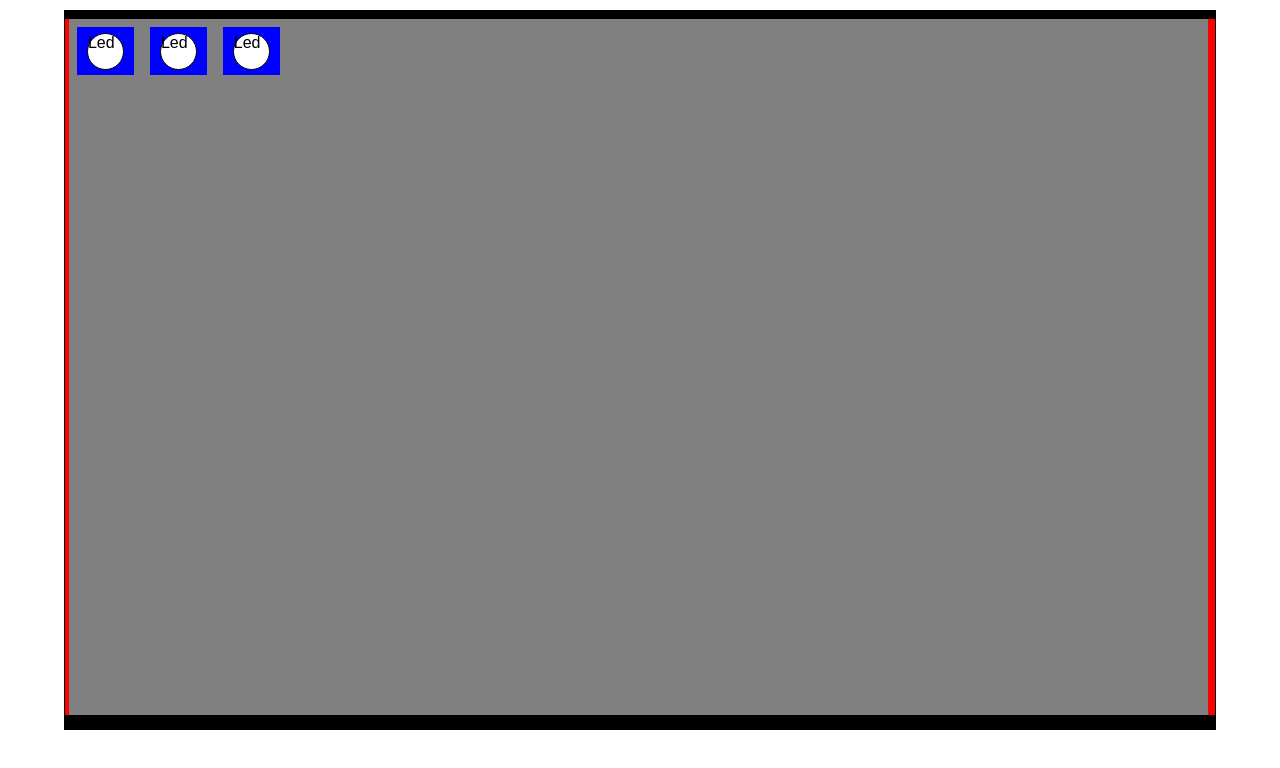
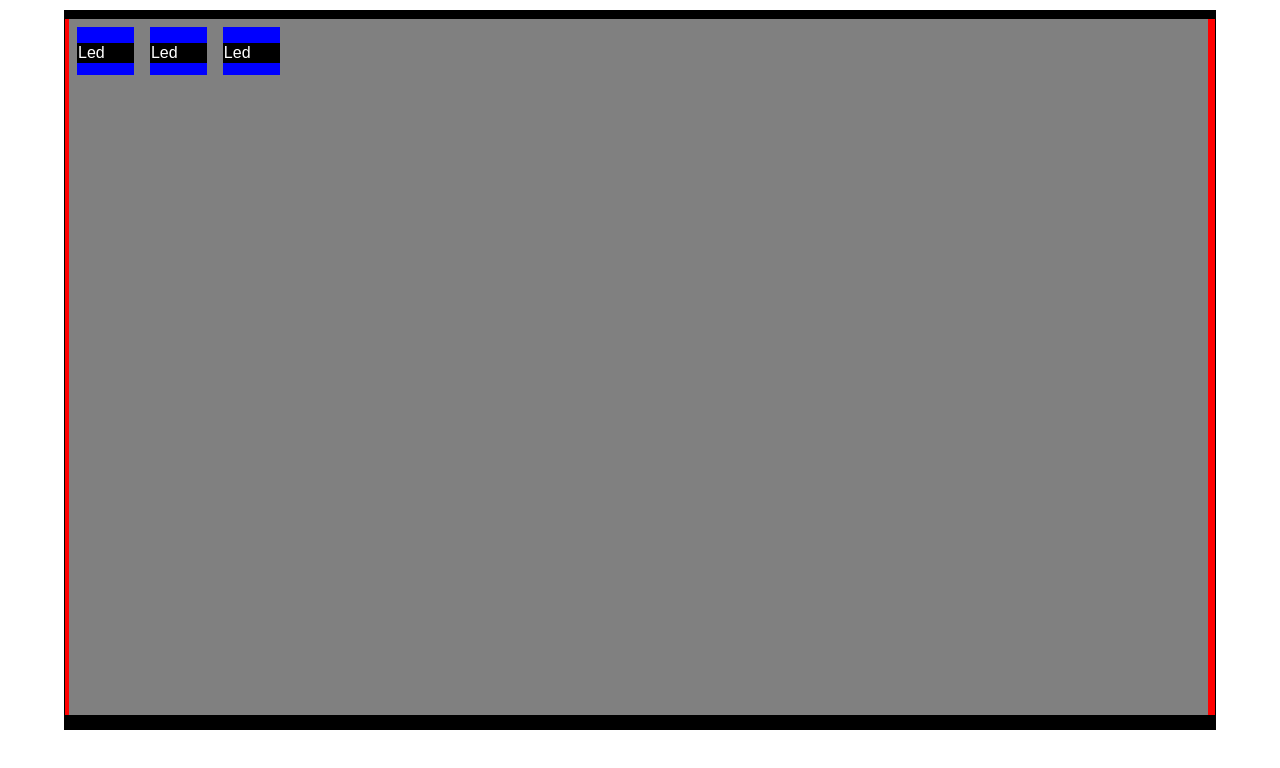
Before and after one commit to unloquer/matrix-led-react, a React (Create React App) app: page / in a window 1280 px wide. Shown: the top 768 px of the page. Built offline with nearby package versions, Linux system fonts and the light colour scheme.

Commit message:
este componente queda pendiente de enviar su state al componente matrix

```diff
--- a/src/components/Led.js
+++ b/src/components/Led.js
@@ -1,10 +1,34 @@
-import React from 'react';
+import React, { Component } from 'react';
 import './componentes.css';
 
-const Led = () => (
-	<div className="envLed">
-		<p className="botones whiteButton"> Led </p>
-	</div>
-);
+
+const colores = [
+  "blackButton",
+  "whiteButton",
+  "greenButton",
+  "blueButton",
+  "redButton"
+];
+
+class Led extends Component {
+
+    constructor(){
+    	super();
+    	this.state = { color: 0 };
+  	}
+
+  	changeColor = () => {
+    	this.setState({ color: (this.state.color + 1) % colores.length })
+  	}
+
+	render(){
+		let state = colores[this.state.color];
+		return (
+				<div className="envLed">
+					<p className={state} onClick={this.changeColor}> Led </p>
+				</div>
+		);
+	}
+};
 
 export default Led;
```
